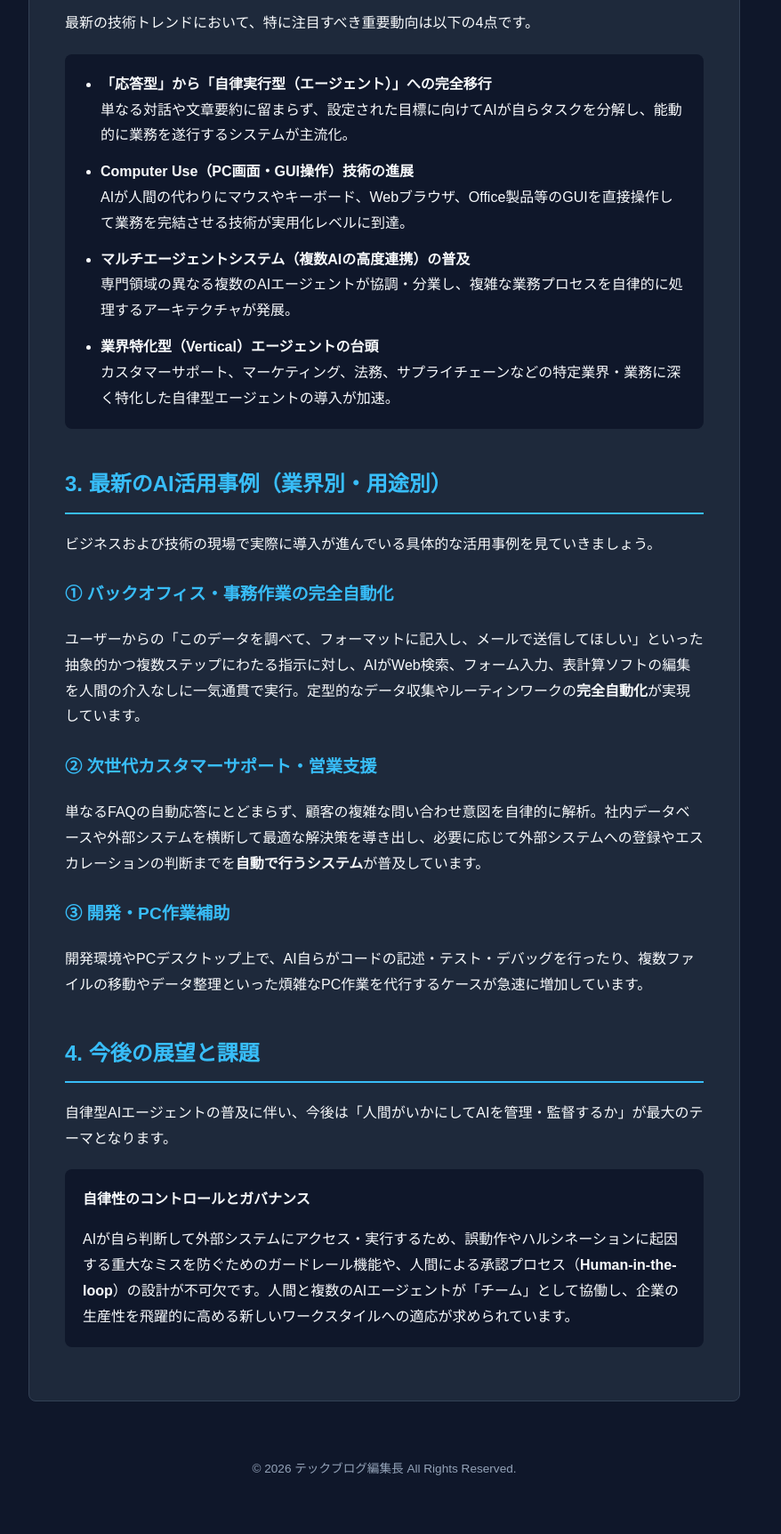
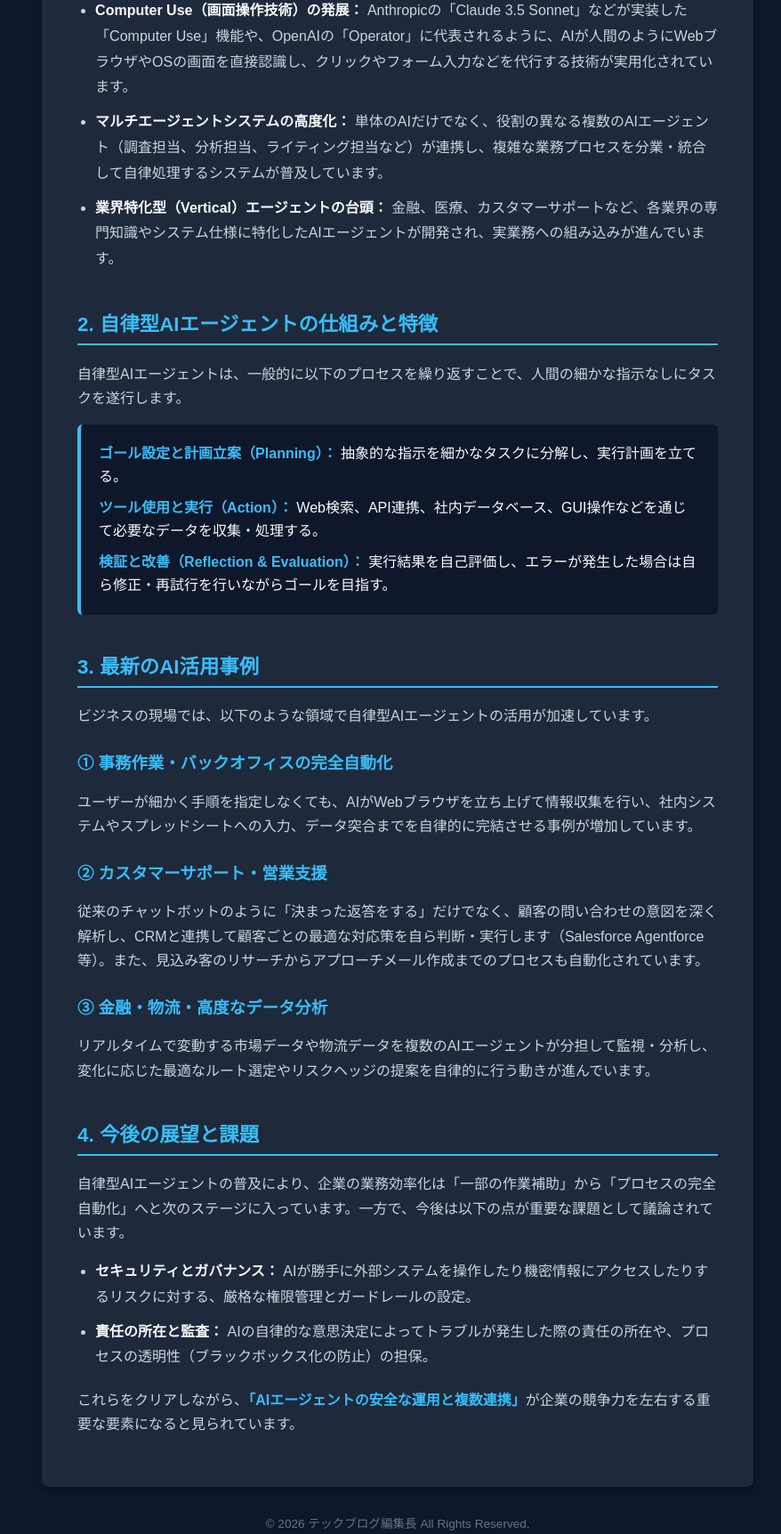
Before and after one commit to yoshi489100-ui/ai-news-blog, a plain HTML site: page index.html in a window 1280 px wide. Shown: the part 742-2466 px from the top of the page at 89% size, without its empty margins (208-1086 px from the left). Drawn offline with Linux system fonts and the light colour scheme.

Commit message:
Auto-updated by AI Agent [skip ci]

```diff
--- a/index.html
+++ b/index.html
@@ -6,82 +6,98 @@
     <meta name="viewport" content="width=device-width, initial-scale=1.0">
     <title>2026年 AI技術動向自動リサーチマガジン</title>
 </head>
-<body style="background-color: #0f172a; color: #f8fafc; font-family: sans-serif; margin: 0; padding: 40px 20px; line-height: 1.8;">
+<body style="background-color: #0f172a; color: #f8fafc; font-family: sans-serif; margin: 0; padding: 40px 20px; display: flex; justify-content: center;">
 
-    <div style="max-width: 800px; margin: 0 auto;">
+    <div style="max-width: 800px; width: 100%;">
 
         <!-- ヘッダー -->
-        <header style="background-color: #1e293b; border-radius: 8px; padding: 30px; margin-bottom: 30px; text-align: center; border: 1px solid #334155;">
-            <p style="color: #38bdf8; font-size: 0.9rem; font-weight: bold; margin: 0 0 10px 0; letter-spacing: 1px;">2026年11月25日 最新リサーチレポート</p>
+        <header style="background-color: #1e293b; padding: 30px; border-radius: 8px; text-align: center; margin-bottom: 30px; box-shadow: 0 4px 6px rgba(0, 0, 0, 0.3);">
+            <p style="color: #38bdf8; font-size: 0.9rem; font-weight: bold; margin: 0 0 10px 0; letter-spacing: 1px;">TECH BLOG EDITED BY 編集長</p>
             <h1 style="color: #f8fafc; font-size: 1.8rem; margin: 0 0 15px 0;">2026年 AI技術動向自動リサーチマガジン</h1>
-            <p style="color: #94a3b8; font-size: 0.95rem; margin: 0;">テックブログ編集長が読み解く、最先端のAIトレンドと未来</p>
+            <p style="color: #94a3b8; font-size: 0.95rem; margin: 0;">公開日：2026年11月26日</p>
         </header>
 
-        <!-- メイン記事 -->
-        <main>
-            <article style="background-color: #1e293b; border-radius: 8px; padding: 40px; border: 1px solid #334155; margin-bottom: 30px;">
+        <!-- メイン記事エリア -->
+        <main style="background-color: #1e293b; padding: 40px; border-radius: 8px; box-shadow: 0 4px 6px rgba(0, 0, 0, 0.3);">
 
-                <h2 style="color: #38bdf8; font-size: 1.5rem; border-bottom: 2px solid #38bdf8; padding-bottom: 10px; margin-top: 0;">
-                    1. はじめに：生成AIから「自律実行型AIエージェント」へのパラダイムシフト
-                </h2>
-                <p>
-                    これまでの生成AI（ChatGPTや各種画像生成AIなど）は、ユーザーからのプロンプト（指示）に対してテキストや画像を生成する「応答型・受動型」が主流でした。しかし、近年の飛躍的な技術進化により、AIは自らゴールを設定・理解し、計画立案から実行、検証、修正までを自律的に行う<strong>「自律実行型AIエージェント（Agentic AI）」</strong>へと本格的に移行しています。
-                </p>
-                <p>
-                    2025年から2026年にかけて、主要プラットフォームが自律実行機能を標準搭載したことで、ビジネス現場における「AIエージェント元年」は実運用のフェーズへと突入しています。
+            <!-- リード文 -->
+            <p style="font-size: 1.05rem; line-height: 1.8; margin-top: 0; margin-bottom: 30px; color: #cbd5e1;">
+                AI技術は、テキストや画像を生成する「応答型（生成AI）」のフェーズから、自ら目的を理解し、計画を立てて業務を遂行する<strong style="color: #38bdf8;">「自律実行型（AIエージェント）」</strong>のフェーズへ急速に移行しています。本レポートでは、完全自動化・自律型AIに関する最新の技術動向、主要な仕組み、およびビジネスにおける最新の活用事例について詳しく解説します。
+            </p>
+
+            <hr style="border: none; border-top: 1px solid #334155; margin: 30px 0;">
+
+            <!-- セクション1 -->
+            <section style="margin-bottom: 40px;">
+                <h2 style="color: #38bdf8; font-size: 1.4rem; border-bottom: 2px solid #38bdf8; padding-bottom: 8px; margin-top: 0;">1. 最新の技術動向：生成AIから「自律型AIエージェント」へ</h2>
+                <p style="line-height: 1.7; color: #cbd5e1;">
+                    これまでの生成AIは、ユーザーが入力したプロンプト（指示）に対してテキストや画像を返す受動的な存在でした。しかし、近年の基盤モデルの高度化に伴い、AIが能動的にタスクを完結させる「自律型AIエージェント」が主流になりつつあります。
                 </p>
 
-                <h2 style="color: #38bdf8; font-size: 1.5rem; border-bottom: 2px solid #38bdf8; padding-bottom: 10px; margin-top: 40px;">
-                    2. 完全自動化・自律型AIの主要な技術動向
-                </h2>
-                <p>最新の技術トレンドにおいて、特に注目すべき重要動向は以下の4点です。</p>
+                <h3 style="color: #38bdf8; font-size: 1.15rem; margin-top: 25px;">主な技術トレンド</h3>
+                <ul style="line-height: 1.8; color: #cbd5e1; padding-left: 20px;">
+                    <li style="margin-bottom: 10px;"><strong style="color: #f8fafc;">応答型から自律実行型への完全移行：</strong> 単なるチャット応答を超え、目的（ゴール）を設定するだけで、AIが自ら思考プロセスを組み立て、ツールを跨いだ一連の作業を遂行します。</li>
+                    <li style="margin-bottom: 10px;"><strong style="color: #f8fafc;">Computer Use（画面操作技術）の発展：</strong> Anthropicの「Claude 3.5 Sonnet」などが実装した「Computer Use」機能や、OpenAIの「Operator」に代表されるように、AIが人間のようにWebブラウザやOSの画面を直接認識し、クリックやフォーム入力などを代行する技術が実用化されています。</li>
+                    <li style="margin-bottom: 10px;"><strong style="color: #f8fafc;">マルチエージェントシステムの高度化：</strong> 単体のAIだけでなく、役割の異なる複数のAIエージェント（調査担当、分析担当、ライティング担当など）が連携し、複雑な業務プロセスを分業・統合して自律処理するシステムが普及しています。</li>
+                    <li style="margin-bottom: 10px;"><strong style="color: #f8fafc;">業界特化型（Vertical）エージェントの台頭：</strong> 金融、医療、カスタマーサポートなど、各業界の専門知識やシステム仕様に特化したAIエージェントが開発され、実業務への組み込みが進んでいます。</li>
+                </ul>
+            </section>
 
-                <div style="background-color: #0f172a; padding: 20px; border-radius: 8px; margin: 20px 0;">
-                    <ul style="margin: 0; padding-left: 20px;">
-                        <li style="margin-bottom: 12px;"><strong>「応答型」から「自律実行型（エージェント）」への完全移行</strong><br>単なる対話や文章要約に留まらず、設定された目標に向けてAIが自らタスクを分解し、能動的に業務を遂行するシステムが主流化。</li>
-                        <li style="margin-bottom: 12px;"><strong>Computer Use（PC画面・GUI操作）技術の進展</strong><br>AIが人間の代わりにマウスやキーボード、Webブラウザ、Office製品等のGUIを直接操作して業務を完結させる技術が実用化レベルに到達。</li>
-                        <li style="margin-bottom: 12px;"><strong>マルチエージェントシステム（複数AIの高度連携）の普及</strong><br>専門領域の異なる複数のAIエージェントが協調・分業し、複雑な業務プロセスを自律的に処理するアーキテクチャが発展。</li>
-                        <li style="margin-bottom: 0;"><strong>業界特化型（Vertical）エージェントの台頭</strong><br>カスタマーサポート、マーケティング、法務、サプライチェーンなどの特定業界・業務に深く特化した自律型エージェントの導入が加速。</li>
-                    </ul>
+            <!-- セクション2 -->
+            <section style="margin-bottom: 40px;">
+                <h2 style="color: #38bdf8; font-size: 1.4rem; border-bottom: 2px solid #38bdf8; padding-bottom: 8px; margin-top: 0;">2. 自律型AIエージェントの仕組みと特徴</h2>
+                <p style="line-height: 1.7; color: #cbd5e1;">
+                    自律型AIエージェントは、一般的に以下のプロセスを繰り返すことで、人間の細かな指示なしにタスクを遂行します。
+                </p>
+                <div style="background-color: #0f172a; padding: 20px; border-radius: 6px; border-left: 4px solid #38bdf8; margin-top: 15px;">
+                    <p style="margin: 0 0 10px 0; line-height: 1.6;"><strong style="color: #38bdf8;">ゴール設定と計画立案（Planning）：</strong> 抽象的な指示を細かなタスクに分解し、実行計画を立てる。</p>
+                    <p style="margin: 0 0 10px 0; line-height: 1.6;"><strong style="color: #38bdf8;">ツール使用と実行（Action）：</strong> Web検索、API連携、社内データベース、GUI操作などを通じて必要なデータを収集・処理する。</p>
+                    <p style="margin: 0; line-height: 1.6;"><strong style="color: #38bdf8;">検証と改善（Reflection & Evaluation）：</strong> 実行結果を自己評価し、エラーが発生した場合は自ら修正・再試行を行いながらゴールを目指す。</p>
                 </div>
+            </section>
 
-                <h2 style="color: #38bdf8; font-size: 1.5rem; border-bottom: 2px solid #38bdf8; padding-bottom: 10px; margin-top: 40px;">
-                    3. 最新のAI活用事例（業界別・用途別）
-                </h2>
-                <p>ビジネスおよび技術の現場で実際に導入が進んでいる具体的な活用事例を見ていきましょう。</p>
-
-                <h3 style="color: #38bdf8; font-size: 1.2rem; margin-top: 25px;">① バックオフィス・事務作業の完全自動化</h3>
-                <p>
-                    ユーザーからの「このデータを調べて、フォーマットに記入し、メールで送信してほしい」といった抽象的かつ複数ステップにわたる指示に対し、AIがWeb検索、フォーム入力、表計算ソフトの編集を人間の介入なしに一気通貫で実行。定型的なデータ収集やルーティンワークの<strong>完全自動化</strong>が実現しています。
+            <!-- セクション3 -->
+            <section style="margin-bottom: 40px;">
+                <h2 style="color: #38bdf8; font-size: 1.4rem; border-bottom: 2px solid #38bdf8; padding-bottom: 8px; margin-top: 0;">3. 最新のAI活用事例</h2>
+                <p style="line-height: 1.7; color: #cbd5e1;">
+                    ビジネスの現場では、以下のような領域で自律型AIエージェントの活用が加速しています。
                 </p>
 
-                <h3 style="color: #38bdf8; font-size: 1.2rem; margin-top: 25px;">② 次世代カスタマーサポート・営業支援</h3>
-                <p>
-                    単なるFAQの自動応答にとどまらず、顧客の複雑な問い合わせ意図を自律的に解析。社内データベースや外部システムを横断して最適な解決策を導き出し、必要に応じて外部システムへの登録やエスカレーションの判断までを<strong>自動で行うシステム</strong>が普及しています。
+                <h3 style="color: #38bdf8; font-size: 1.15rem; margin-top: 25px;">① 事務作業・バックオフィスの完全自動化</h3>
+                <p style="line-height: 1.7; color: #cbd5e1;">
+                    ユーザーが細かく手順を指定しなくても、AIがWebブラウザを立ち上げて情報収集を行い、社内システムやスプレッドシートへの入力、データ突合までを自律的に完結させる事例が増加しています。
                 </p>
 
-                <h3 style="color: #38bdf8; font-size: 1.2rem; margin-top: 25px;">③ 開発・PC作業補助</h3>
-                <p>
-                    開発環境やPCデスクトップ上で、AI自らがコードの記述・テスト・デバッグを行ったり、複数ファイルの移動やデータ整理といった煩雑なPC作業を代行するケースが急速に増加しています。
+                <h3 style="color: #38bdf8; font-size: 1.15rem; margin-top: 25px;">② カスタマーサポート・営業支援</h3>
+                <p style="line-height: 1.7; color: #cbd5e1;">
+                    従来のチャットボットのように「決まった返答をする」だけでなく、顧客の問い合わせの意図を深く解析し、CRMと連携して顧客ごとの最適な対応策を自ら判断・実行します（Salesforce Agentforce等）。また、見込み客のリサーチからアプローチメール作成までのプロセスも自動化されています。
                 </p>
 
-                <h2 style="color: #38bdf8; font-size: 1.5rem; border-bottom: 2px solid #38bdf8; padding-bottom: 10px; margin-top: 40px;">
-                    4. 今後の展望と課題
-                </h2>
-                <p>自律型AIエージェントの普及に伴い、今後は「人間がいかにしてAIを管理・監督するか」が最大のテーマとなります。</p>
+                <h3 style="color: #38bdf8; font-size: 1.15rem; margin-top: 25px;">③ 金融・物流・高度なデータ分析</h3>
+                <p style="line-height: 1.7; color: #cbd5e1;">
+                    リアルタイムで変動する市場データや物流データを複数のAIエージェントが分担して監視・分析し、変化に応じた最適なルート選定やリスクヘッジの提案を自律的に行う動きが進んでいます。
+                </p>
+            </section>
 
-                <div style="background-color: #0f172a; padding: 20px; border-radius: 8px; margin: 20px 0;">
-                    <p style="margin-top: 0;"><strong>自律性のコントロールとガバナンス</strong></p>
-                    <p style="margin-bottom: 0;">
-                        AIが自ら判断して外部システムにアクセス・実行するため、誤動作やハルシネーションに起因する重大なミスを防ぐためのガードレール機能や、人間による承認プロセス（<strong>Human-in-the-loop</strong>）の設計が不可欠です。人間と複数のAIエージェントが「チーム」として協働し、企業の生産性を飛躍的に高める新しいワークスタイルへの適応が求められています。
-                    </p>
-                </div>
+            <!-- セクション4 -->
+            <section style="margin-bottom: 10px;">
+                <h2 style="color: #38bdf8; font-size: 1.4rem; border-bottom: 2px solid #38bdf8; padding-bottom: 8px; margin-top: 0;">4. 今後の展望と課題</h2>
+                <p style="line-height: 1.7; color: #cbd5e1;">
+                    自律型AIエージェントの普及により、企業の業務効率化は「一部の作業補助」から「プロセスの完全自動化」へと次のステージに入っています。一方で、今後は以下の点が重要な課題として議論されています。
+                </p>
+                <ul style="line-height: 1.8; color: #cbd5e1; padding-left: 20px;">
+                    <li style="margin-bottom: 10px;"><strong style="color: #f8fafc;">セキュリティとガバナンス：</strong> AIが勝手に外部システムを操作したり機密情報にアクセスしたりするリスクに対する、厳格な権限管理とガードレールの設定。</li>
+                    <li style="margin-bottom: 10px;"><strong style="color: #f8fafc;">責任の所在と監査：</strong> AIの自律的な意思決定によってトラブルが発生した際の責任の所在や、プロセスの透明性（ブラックボックス化の防止）の担保。</li>
+                </ul>
+                <p style="line-height: 1.7; color: #cbd5e1; margin-top: 20px;">
+                    これらをクリアしながら、<strong style="color: #38bdf8;">「AIエージェントの安全な運用と複数連携」</strong>が企業の競争力を左右する重要な要素になると見られています。
+                </p>
+            </section>
 
-            </article>
         </main>
 
         <!-- フッター -->
-        <footer style="text-align: center; color: #94a3b8; font-size: 0.85rem; padding: 20px 0;">
+        <footer style="text-align: center; margin-top: 30px; color: #64748b; font-size: 0.85rem;">
             <p>&copy; 2026 テックブログ編集長 All Rights Reserved.</p>
         </footer>
 
```
